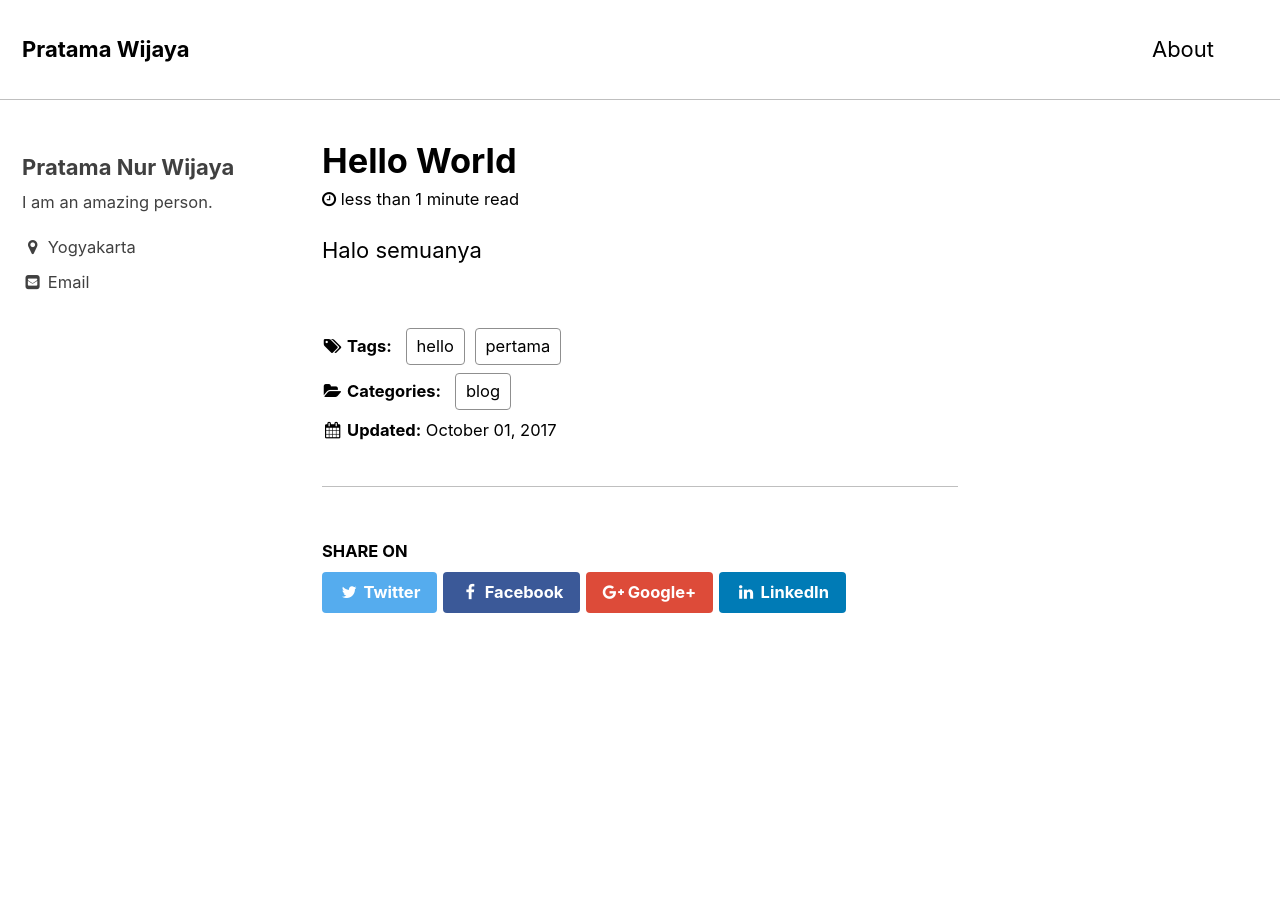
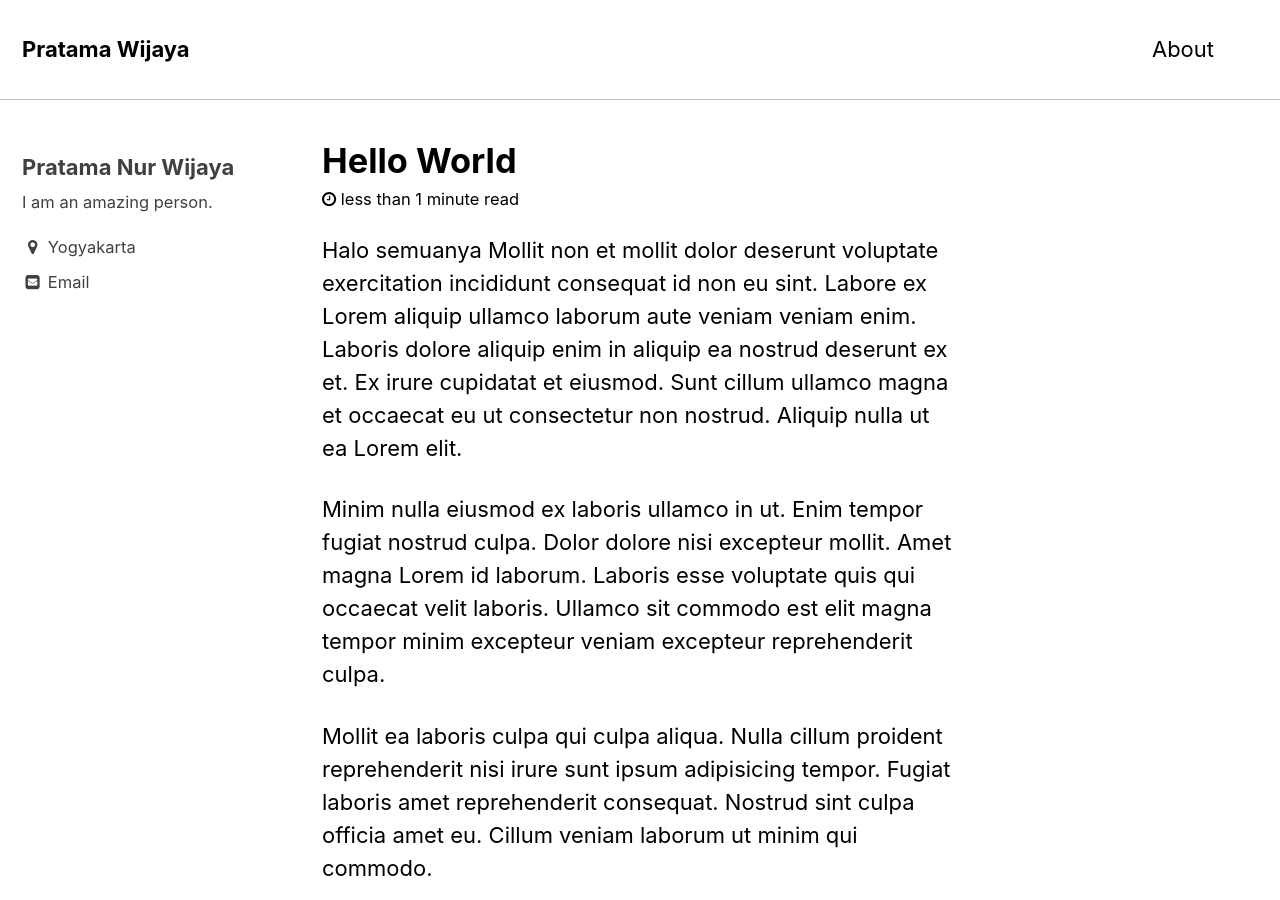
Before and after one commit to pratamawijaya/pratamasite, a Jekyll site: the page built from _posts/2017-01-10-hello-world.md, in a window 1280 px wide and 900 px high. Built offline with Jekyll 4.4.1, drawn with Linux system fonts in a browser that asks for light colours; some of the changed text lies outside the part shown.

Commit message:
add more text

```diff
--- a/_posts/2017-01-10-hello-world.md
+++ b/_posts/2017-01-10-hello-world.md
@@ -2,8 +2,19 @@
 layout: single
 title:  "Hello World"
 date:   2017-10-01 20:40:12 +0700
-categories: blog
-tags : hello pertama
+excerpt: "hello world content"
+categories:
+    - blog
+tags :
+    - hello
+    - pertama
 ---
 
 Halo semuanya
+Mollit non et mollit dolor deserunt voluptate exercitation incididunt consequat id non eu sint. Labore ex Lorem aliquip ullamco laborum aute veniam veniam enim. Laboris dolore aliquip enim in aliquip ea nostrud deserunt ex et. Ex irure cupidatat et eiusmod. Sunt cillum ullamco magna et occaecat eu ut consectetur non nostrud. Aliquip nulla ut ea Lorem elit.
+
+Minim nulla eiusmod ex laboris ullamco in ut. Enim tempor fugiat nostrud culpa. Dolor dolore nisi excepteur mollit. Amet magna Lorem id laborum. Laboris esse voluptate quis qui occaecat velit laboris. Ullamco sit commodo est elit magna tempor minim excepteur veniam excepteur reprehenderit culpa.
+
+Mollit ea laboris culpa qui culpa aliqua. Nulla cillum proident reprehenderit nisi irure sunt ipsum adipisicing tempor. Fugiat laboris amet reprehenderit consequat. Nostrud sint culpa officia amet eu. Cillum veniam laborum ut minim qui commodo.
+
+Incididunt magna mollit ea do consequat laboris exercitation veniam et.
```
